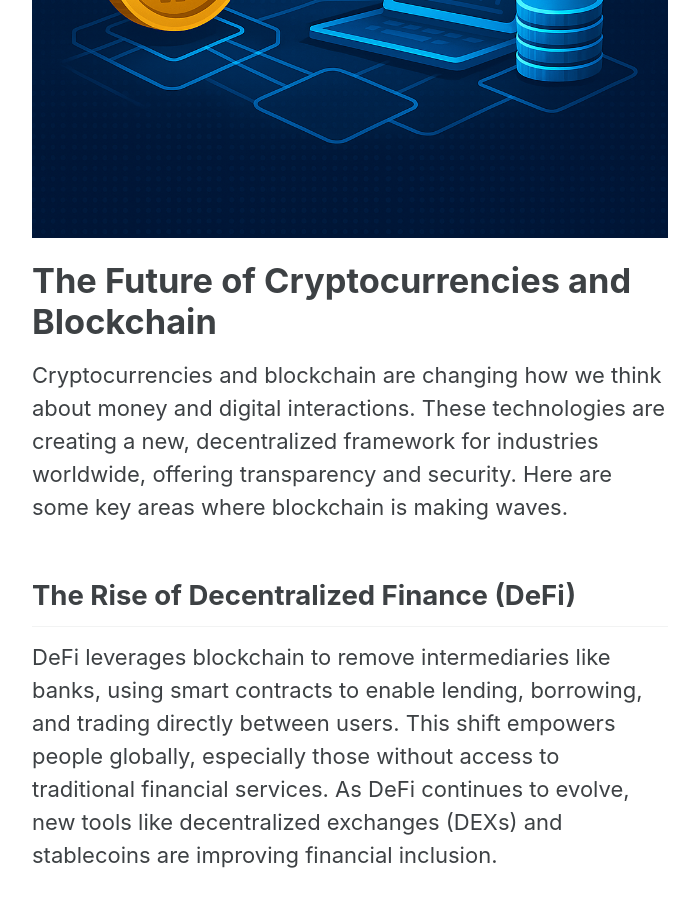
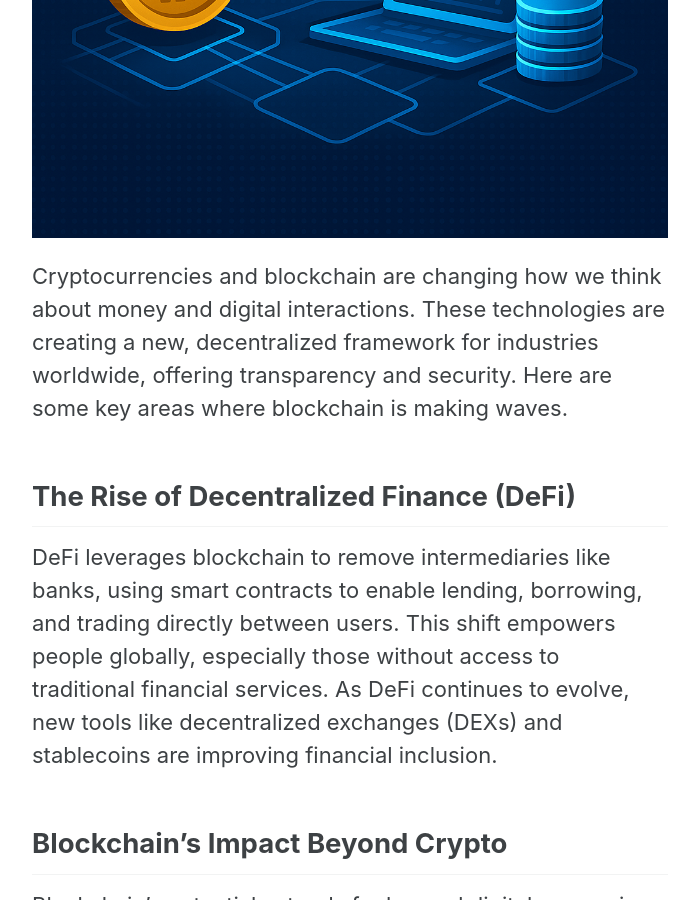
Before and after one commit to hron0891/futurecryptoblockchain, a Jekyll site: the page built from _posts/2025-05-04-the-future-of-cryptocurrencies-and-blockchain.md, in a window 1280 px wide and 900 px high, scrolled down 691 px. Shown: the whole window, without its empty margins (290-989 px from the left). Built offline with Jekyll 4.4.1, drawn with Linux system fonts in a browser that asks for light colours; cached includes are drawn as plain includes.

Commit message:
Update 2025-05-04-the-future-of-cryptocurrencies-and-blockchain.md

```diff
--- a/_posts/2025-05-04-the-future-of-cryptocurrencies-and-blockchain.md
+++ b/_posts/2025-05-04-the-future-of-cryptocurrencies-and-blockchain.md
@@ -12,8 +12,6 @@ categories: [blockchain]
   <div class="post-image" style="text-align:center; margin-bottom:1em;">
     <img src="/assets/images/how-blockchain-cryptocurrencies-reshaping-future.png" alt="How Blockchain and Cryptocurrencies Are Reshaping the Future" width="1024" style="max-width:100%; height:auto;" />
   </div>
-
-  <h1>The Future of Cryptocurrencies and Blockchain</h1>
 
   <p>Cryptocurrencies and blockchain are changing how we think about money and digital interactions. These technologies are creating a new, decentralized framework for industries worldwide, offering transparency and security. Here are some key areas where blockchain is making waves.</p>
 
```
